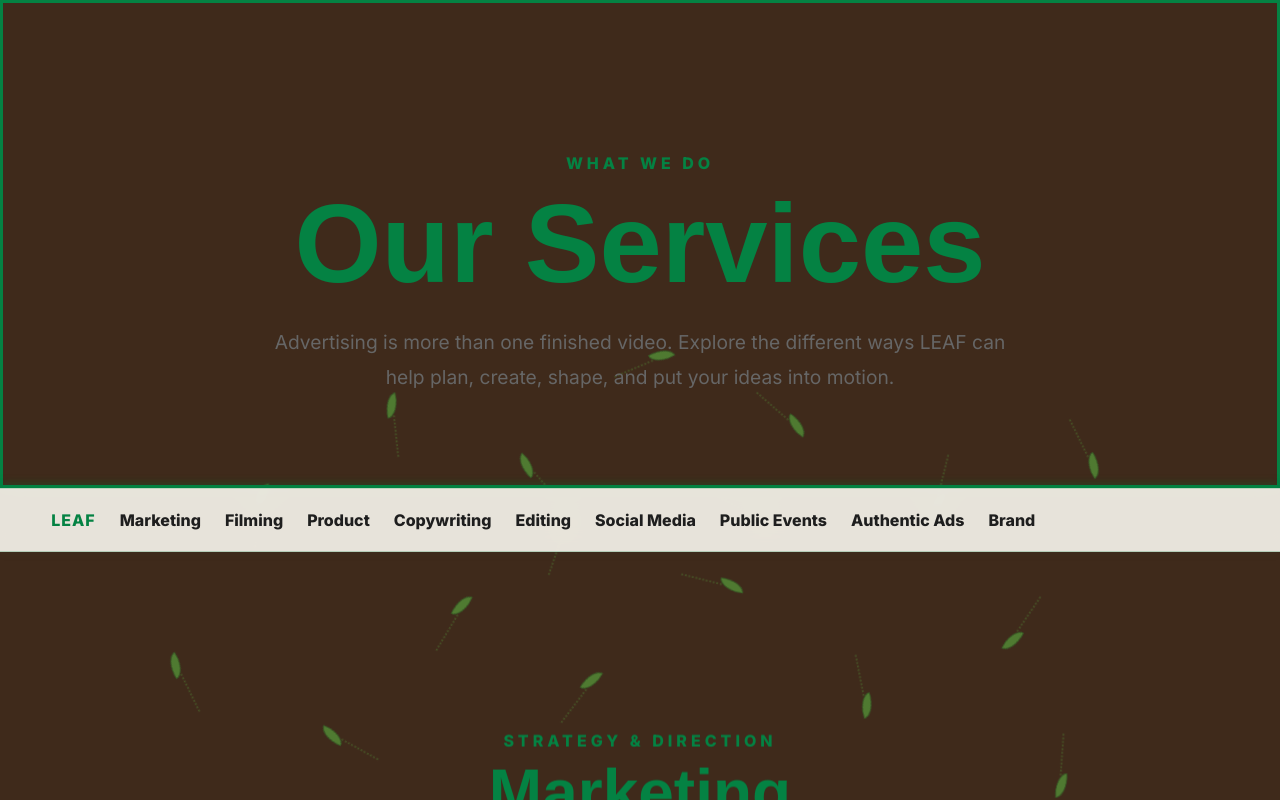
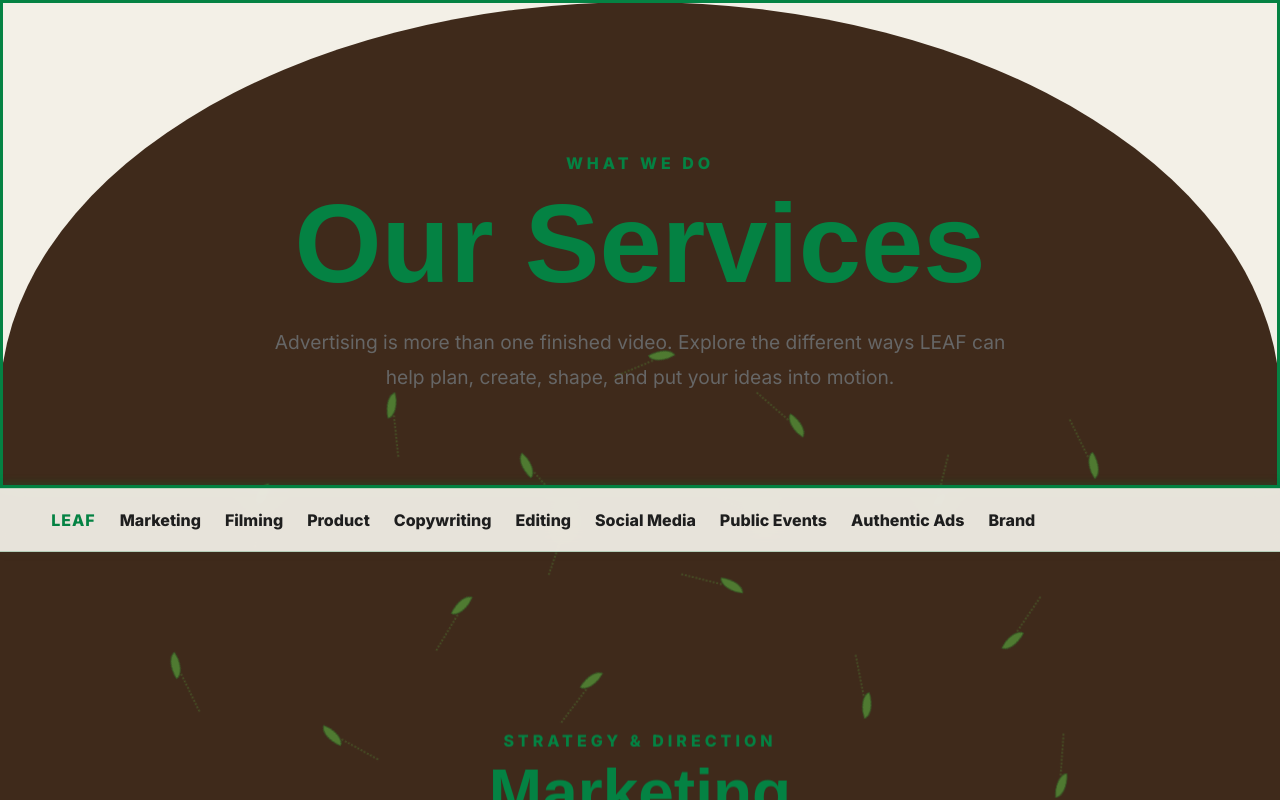
Before and after one commit to TheLeafAgency/The-LEAF-Agency, a Next.js app: page /services in a window 1280 px wide. Shown: the top 800 px of the page. Built offline with nearby package versions, Linux system fonts and the light colour scheme.

Commit message:
Refine services explosion shape and ending timing

```diff
--- a/app/globals.css
+++ b/app/globals.css
@@ -2191,3 +2191,16 @@ section { width: 100%; }
     transform: translate(calc(-50% + var(--x) * 1.08), calc(var(--y) + 70px)) scale(.9) rotate(var(--r));
   }
 }
+
+
+/* Final timing/shape adjustments. */
+.services-brown-explosion {
+  border-radius: 50% 50% 0 0 !important;
+  clip-path: ellipse(50% 100% at 50% 100%);
+}
+.services-page-at-bottom .services-brown-explosion {
+  clip-path: none;
+}
+.services-ending {
+  transition-delay: 1.2s;
+}
```
